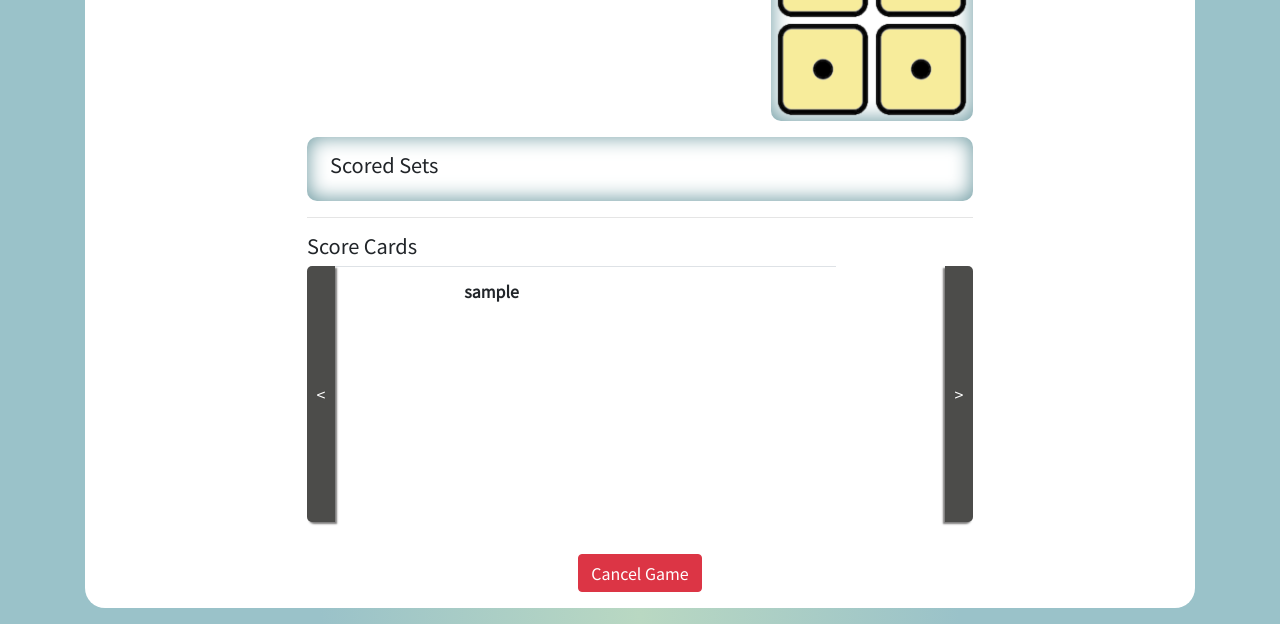
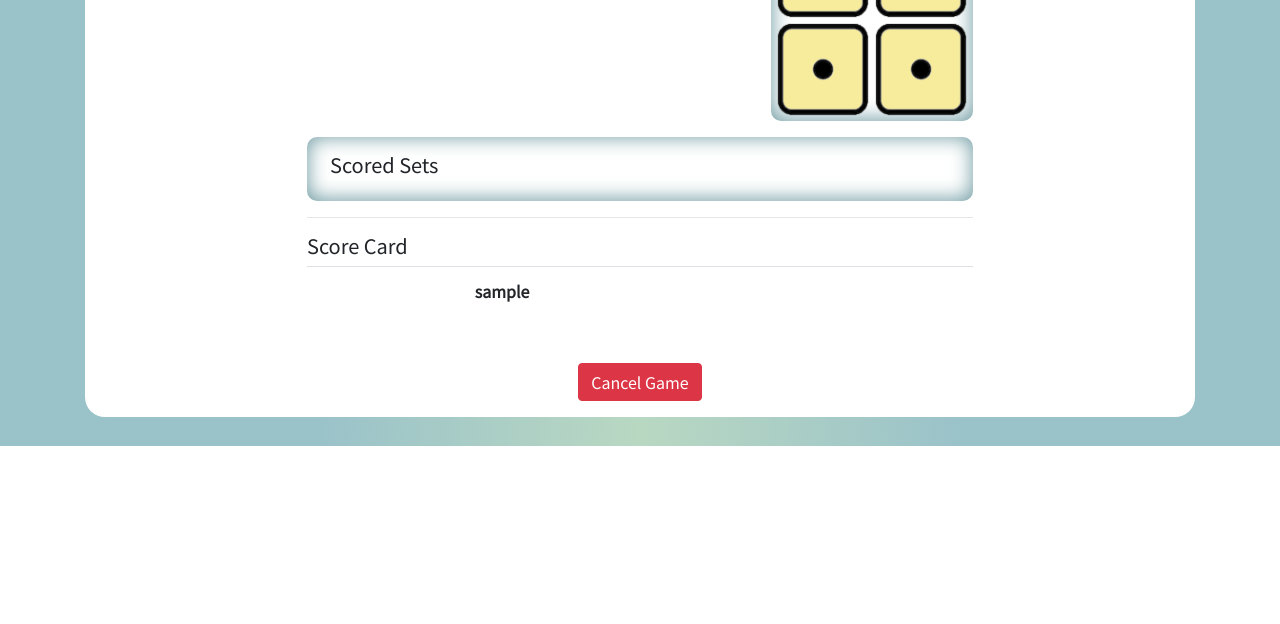
Before and after one commit to astromitts/borkle-social, a Django app: page /game/00000000-0000-0000-0000-000000000001/play/ in a window 1280 px wide. Shown: the part 354-978 px from the top of the page. After the commit the page ends 800 px from the top, so only its background shows below. Run offline with Django 3.2, Linux system fonts and the light colour scheme; a user stored in the database is signed in; tables that the repository leaves empty hold one stand-in row (values such as "Sample post"); lists and menus that the app fills with data are empty; some libraries are stand-ins or nearby versions.

Commit message:
Only show shuffle scorecards if more than one player

```diff
--- a/borkle/templates/borkle/api_gameboard.html
+++ b/borkle/templates/borkle/api_gameboard.html
@@ -136,16 +136,18 @@
 		<div class="as-tr">
 			<div class="as-td">
 				<hr />
-				<h5>Score Cards</h5>
+				<h5>Score Card{% if game.gameplayer_set.count > 1 %}s{% endif %}</h5>
 			</div>
 		</div>
 	</div>
 
 	<div class="as-table shrink-at-md">
 		<div class="as-tr">
+			{% if game.gameplayer_set.count > 1 %}
 				<div class="as-td as-td_scorecard-nav">
 					<button id="scorecard-nav_prev" class="scorecards-td scorecard-nav scorecard-nav_prev" data-target-attr='data-prev-player'><</button>
 				</div>
+			{% endif %}
 			<div class="as-td">
 				{% for player in game.gameplayer_set.all %}
 					<div id="score-card-log_{{player.username}}" class="{% if forloop.first %} scorecard-nav_active{% else %} hidden{% endif %}" id="score-card-log_{{player.username}}" data-next-player="" data-prev-player="">
@@ -158,9 +160,12 @@
 					</div>
 				{% endfor %}
 			</div>
+
+			{% if game.gameplayer_set.count > 1 %}
 				<div class="as-td align-right">
 					<button id="scorecard-nav_next" class="scorecard-nav scorecard-nav_next" data-target-attr='data-next-player'>></button>
 				</div>
+			{% endif %}
 		</div>
 	</div>
 
```
Lines whose indentation alone changed are shown as unchanged.
